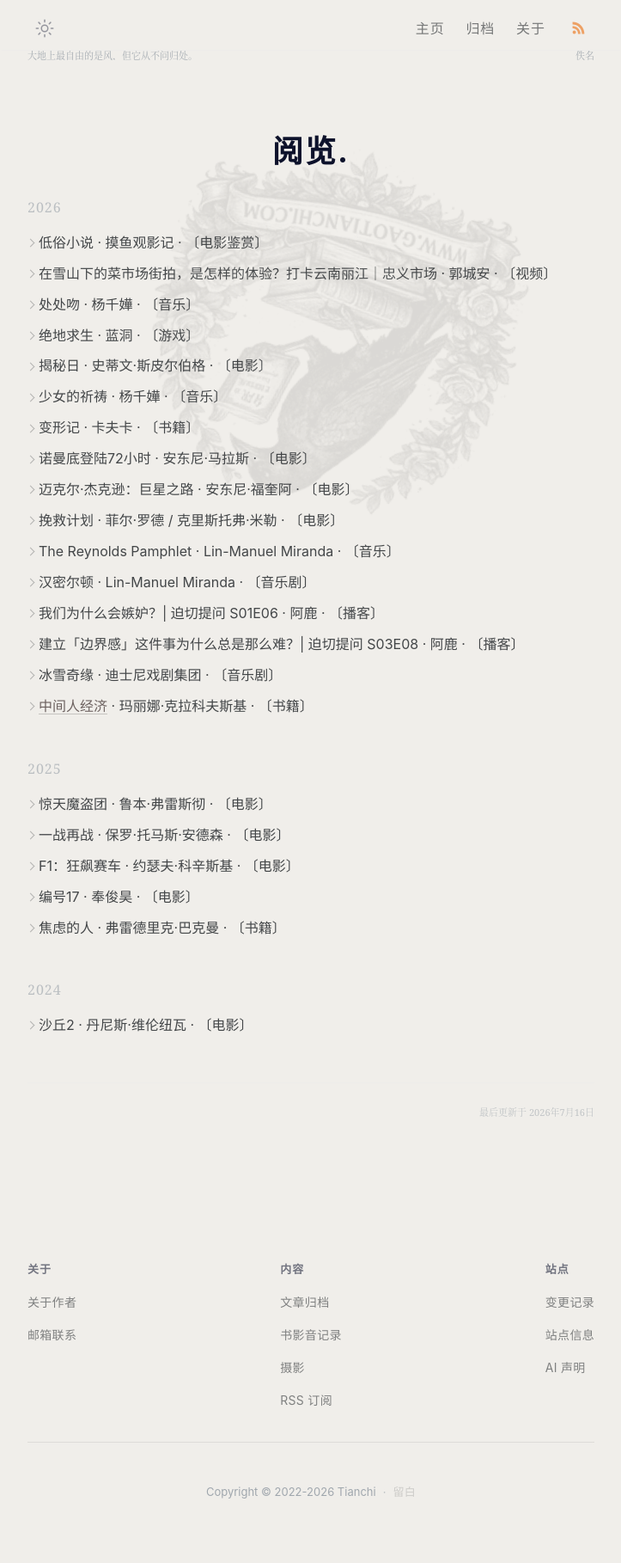
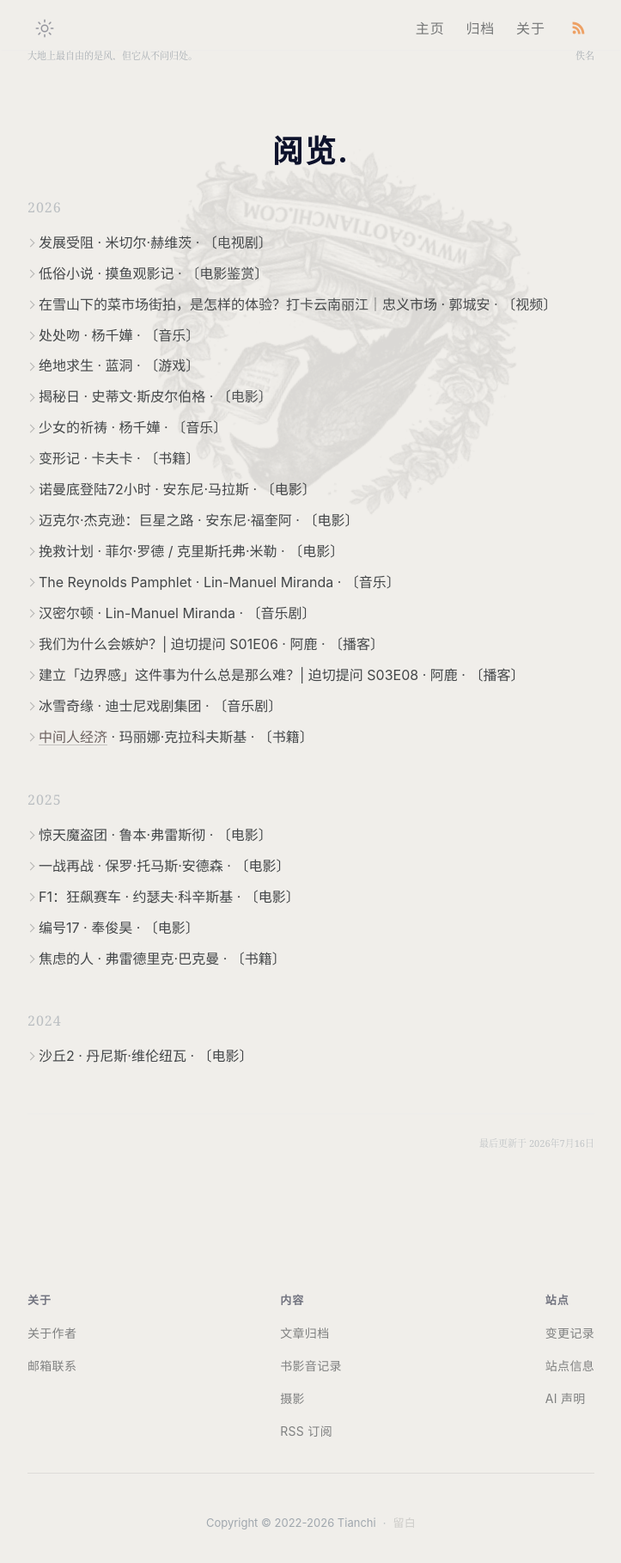
Before and after one commit to gaotianchi/gaotianchi.github.io, a Jekyll site: the page built from _pages/library.html, in a window 1280 px wide. Shown: the whole page at 86% size, without its empty margins (278-1001 px from the left). Built offline with Jekyll 4.4.1, drawn with Linux system fonts in a browser that asks for light colours; before the commit the page ends 1782 px from its top, so only the background shows below that.

Commit message:
feat(library): 添加电视剧《发展受阻》
笔记：有时候真的一时体会不到幽默感

```diff
--- a/_data/library.yml
+++ b/_data/library.yml
@@ -9,6 +9,12 @@
 #     post: 相关文章路径（可选）— 有值时作品名渲染为链接
 #
 # 条目按 started 倒序排列，同一年份自动归组。
+
+- title: 发展受阻
+  creator: 米切尔·赫维茨
+  type: 电视剧
+  started: 2026-08-03
+  notes: 有时候真的"痛恨"自己才疏学浅，体会不到时不时冒出来的幽默感。
 
 - title: 在雪山下的菜市场街拍，是怎样的体验？打卡云南丽江｜忠义市场
   creator: 郭城安
```
